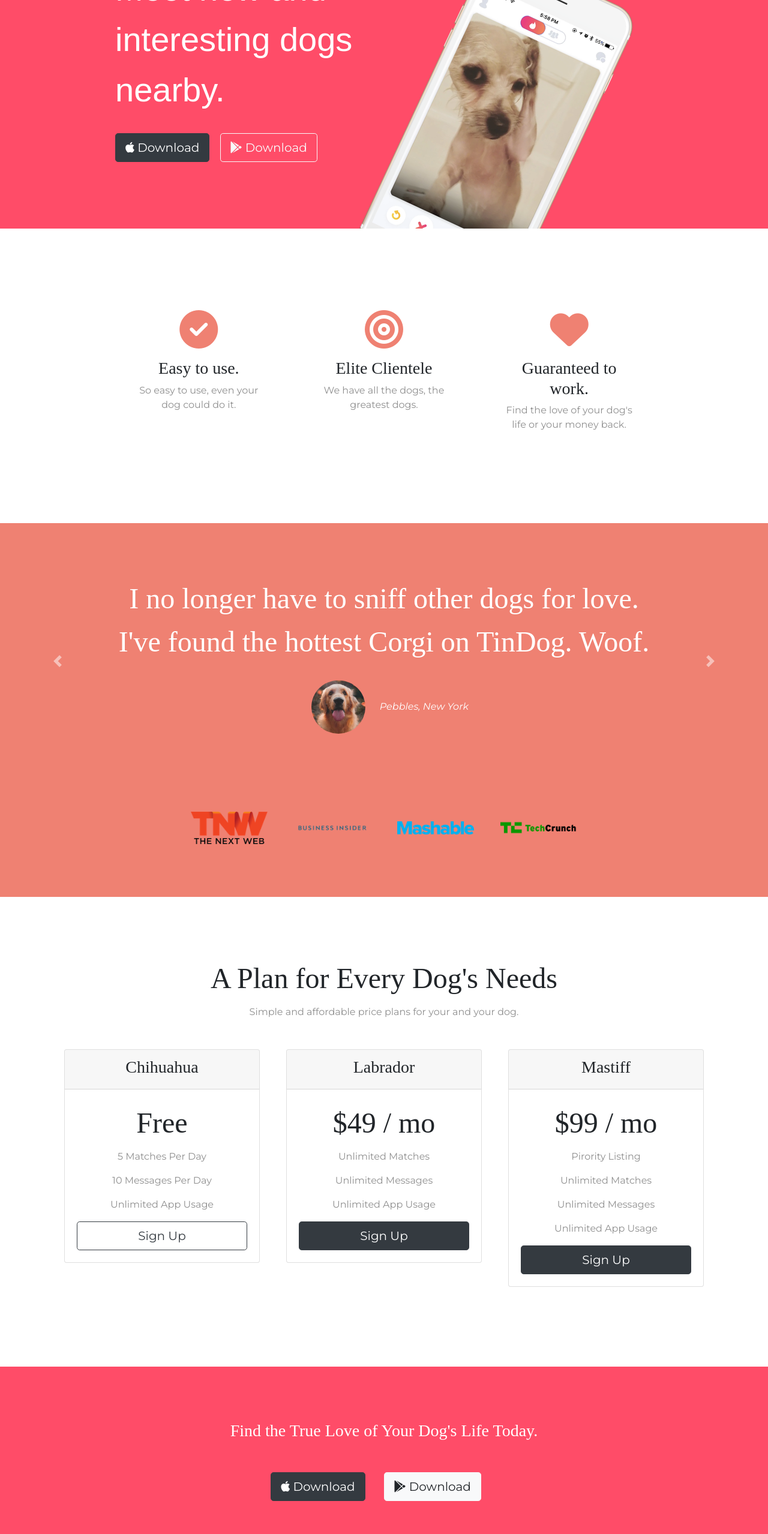
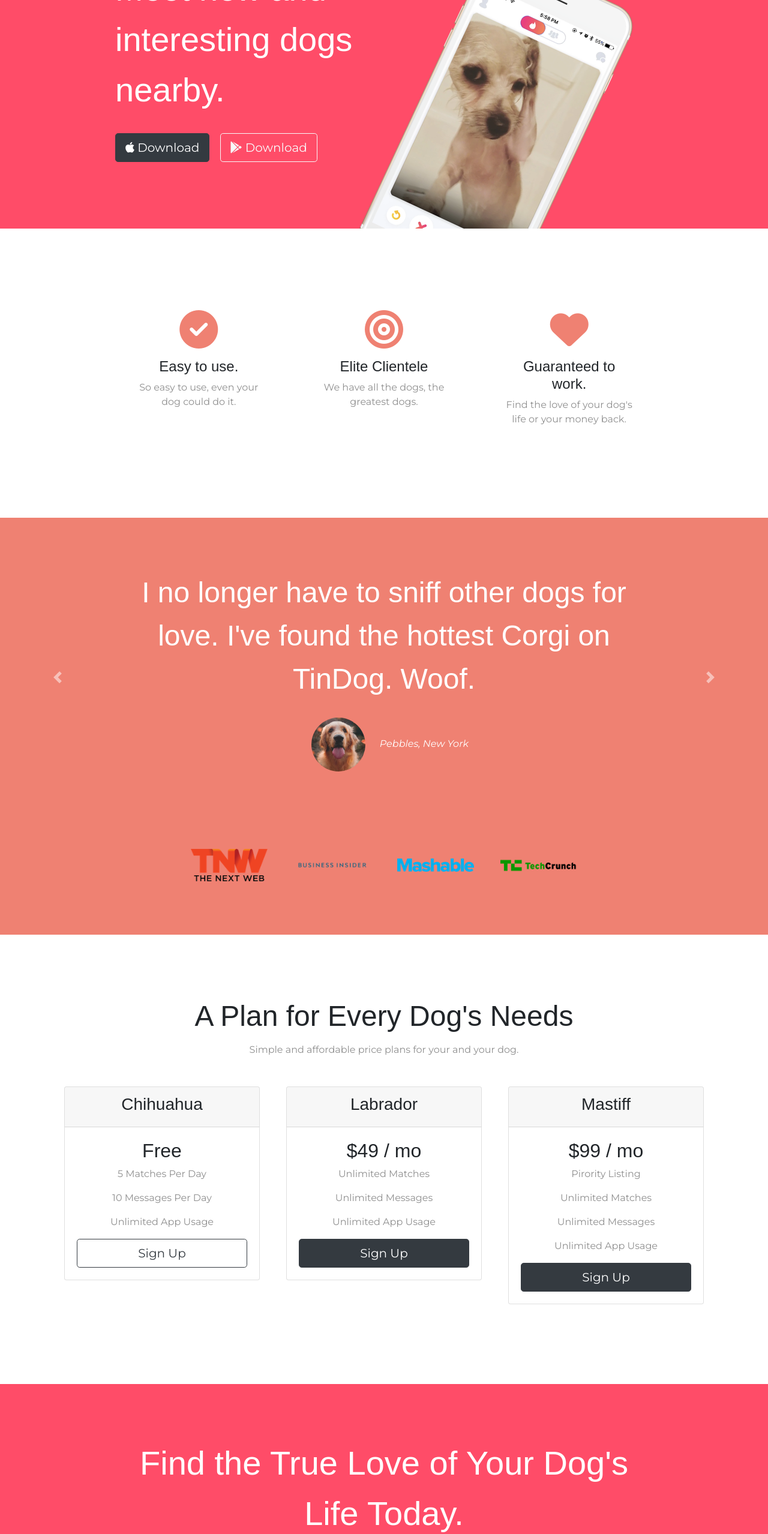
Before and after one commit to edwindhanjr/tindog, a plain HTML site: page index.html in a window 1280 px wide. Shown: the part 240-2797 px from the top of the page at 60% size. Drawn offline with nearby package versions, Linux system fonts and the light colour scheme.

Commit message:
Code Refactored and Finalized website!!!

```diff
--- a/css/styles.css
+++ b/css/styles.css
@@ -1,35 +1,43 @@
 body {
     font-family: "Montserrat";
-}
-#title {
-    background-color: #ff4c68;
-    color: #fff;
+    text-align: center;
 }
 
-.container-fluid {
-    padding: 3% 15% 7%;
-}
-
-h1 {
-    font-family: 'Montserrat-Black', sans-serif;
-    font-size: 3.5rem;
-    line-height: 1.5;
-
-}
-
-h2 {
-    font-family: "Montserrat-Bold";
-    font-size: 3rem;
-    line-height: 1.5;
-}
-
-h3 {
-    font-family: "Montserrat-Bold";
+h1, h2, h3, h4, h5, h6 {
+    font-family: 'Montserrat-Bold', sans-serif;
 }
 
 p{
     color: #8f8f8f;
 }
+
+/* Headings Section  */
+.big-heading {
+    font-size: 3.5rem;
+    line-height: 1.5;
+}
+
+.section-heading{
+font-size: 3rem;
+line-height: 1.5;
+}
+
+.container-fluid {
+    padding: 7% 15%;
+}
+
+/* Sections */
+
+.colored-section {
+    background-color: #ff4c68;
+    color: #fff;
+}
+
+.white-section {
+    background-color: #fff;
+}
+
+
 
 /* Navigation Bar */
 
@@ -52,14 +60,15 @@ p{
     font-family: "Montserrat-Light";
 }
 
-/* Download buttons */
 
-.download-button {
-    margin: 5% 3% 5% 0;
+
+
+/* Title section */
+
+#title .container-fluid {
+    padding: 3% 15% 7%;
+    text-align: left;
 }
-
-/* Title image */
-
 .title-image{
     width: 60%;
     transform: rotate(25deg);
@@ -67,16 +76,24 @@ p{
     right: 30%;
 }
 
+/* Download buttons */
+
+.download-button {
+    margin: 5% 3% 5% 0;
+}
+
+
 /* Features Section */
 
 #features {
-    padding: 7% 15%;
-    background-color: #fff;
     position: relative;
 }
 
+.feature-title{
+    font-size: 1.5rem;
+}
+
 .feature-box{
-    text-align: center;
     padding: 5%;
 }
 
@@ -92,10 +109,13 @@ p{
 /* Testimonials section */
 
 #testimonials {
-    text-align: center;
     background-color:#ef8172;
-    color: #fff;
 
+}
+
+.testimonial-text{
+    font-size: 3rem;
+    line-height: 1.5;
 }
 
 .testimonial-image {
@@ -104,13 +124,8 @@ p{
     margin: 20px;
 }
 
-.carousel-item {
-    padding: 7% 15%;
-}
-
 #press {
     background-color: #ef8172;
-    text-align: center;
     padding-bottom: 3%;
 }
 
@@ -124,7 +139,11 @@ p{
 
 #pricing{
     padding: 100px;
-    text-align: center;
+}
+
+#price-text{
+    font-size: 3rem;
+    line-height: 1.5;
 }
 
 .pricing-column{
@@ -132,25 +151,10 @@ p{
 }
 
 /* CTA Section  */
-#cta {
-    background-color: #ff4c68;
-    color: #fff;
-    padding: 7% 15%;
-    text-align: center;
-}
-#cta-heading{
-    font-family: "Montserrat-Black";
-    font-size: 3.5rem;
-    line-height: 1.5;
-}
+
 
 
 /* Footer section */
-
-#footer{
-    padding: 7% 15%;
-    text-align: center;
-}
 
 .social-icon{
     margin: 20px 10px;
--- a/index.html
+++ b/index.html
@@ -39,7 +39,7 @@
   </head>
 
   <body>
-    <section id="title">
+    <section class="colored-section" id="title">
       <div class="container-fluid">
         <!-- Nav Bar -->
         <nav class="navbar navbar-expand-lg navbar-dark">
@@ -71,7 +71,7 @@
 
         <div class="row">
           <div class="col-lg-6">
-            <h1>Meet new and interesting dogs nearby.</h1>
+            <h1 class="big-heading">Meet new and interesting dogs nearby.</h1>
             <button type="button" class="btn btn-dark btn-lg download-button">
               <i class="fab fa-apple"></i> Download
             </button>
@@ -95,33 +95,35 @@
 
     <!-- Features -->
 
-    <section id="features">
+    <section class="white-section" id="features">
+      <div class="container-fluid">
         <div class="row">
           <div class="feature-box col-lg-4">
             <i class="icon fas fa-check-circle fa-4x"></i>
-          <h3>Easy to use.</h3>
+            <h3 class="feature-title">Easy to use.</h3>
             <p>So easy to use, even your dog could do it.</p>
           </div>
           <div class="feature-box col-lg-4">
             <i class="icon fas fa-bullseye fa-4x"></i>
-          <h3>Elite Clientele</h3>
+            <h3 class="feature-title">Elite Clientele</h3>
             <p>We have all the dogs, the greatest dogs.</p>
           </div>
           <div class="feature-box col-lg-4">
             <i class="icon fas fa-heart fa-4x"></i>
-          <h3>Guaranteed to work.</h3>
+            <h3 class="feature-title">Guaranteed to work.</h3>
             <p>Find the love of your dog's life or your money back.</p>
+          </div>
         </div>
       </div>
     </section>
 
     <!-- Testimonials -->
 
-    <section id="testimonials">
+    <section class="colored-section" id="testimonials">
       <div id="testimonial-carousel" class="carousel slide" data-ride="false">
         <div class="carousel-inner">
-          <div class="carousel-item active">
-            <h2>
+          <div class="carousel-item active container-fluid">
+            <h2 class="testimonial-text">
               I no longer have to sniff other dogs for love. I've found the
               hottest Corgi on TinDog. Woof.
             </h2>
@@ -132,7 +134,7 @@
             />
             <em>Pebbles, New York</em>
           </div>
-          <div class="carousel-item">
+          <div class="carousel-item container-fluid">
             <h2 class="testimonial-text">
               My dog used to be so lonely, but with TinDog's help, they've found
               the love of their life. I think.
@@ -168,7 +170,7 @@
 
     <!-- Press -->
 
-    <section id="press">
+    <section class="colored-section" id="press">
       <img class="press-logo" src="images/tnw.png" alt="tnw-logo" />
       <img
         class="press-logo"
@@ -181,19 +183,24 @@
 
     <!-- Pricing -->
 
-    <section id="pricing">
-      <h2>A Plan for Every Dog's Needs</h2>
+    <section class="white-section" id="pricing">
+      <h2 class="section-heading">A Plan for Every Dog's Needs</h2>
       <p>Simple and affordable price plans for your and your dog.</p>
       <div class="row">
         <div class="pricing-column col-lg-4 col-md-6">
           <div class="card">
             <div class="card-header"><h3>Chihuahua</h3></div>
             <div class="card-body">
-              <h2>Free</h2>
+              <h2 class="price-text">Free</h2>
               <p>5 Matches Per Day</p>
               <p>10 Messages Per Day</p>
               <p>Unlimited App Usage</p>
-              <button class="btn btn-lg btn-block btn-outline-dark" type="button">Sign Up</button>
+              <button
+                class="btn btn-lg btn-block btn-outline-dark"
+                type="button"
+              >
+                Sign Up
+              </button>
             </div>
           </div>
         </div>
@@ -201,11 +208,13 @@
           <div class="card">
             <div class="card-header"><h3>Labrador</h3></div>
             <div class="card-body">
-              <h2>$49 / mo</h2>
+              <h2 class="price-text">$49 / mo</h2>
               <p>Unlimited Matches</p>
               <p>Unlimited Messages</p>
               <p>Unlimited App Usage</p>
-              <button class="btn btn-lg btn-block btn-dark" type="button">Sign Up</button>
+              <button class="btn btn-lg btn-block btn-dark" type="button">
+                Sign Up
+              </button>
             </div>
           </div>
         </div>
@@ -213,12 +222,14 @@
           <div class="card">
             <div class="card-header"><h3>Mastiff</h3></div>
             <div class="card-body">
-              <h2>$99 / mo</h2>
+              <h2 class="price-text">$99 / mo</h2>
               <p>Pirority Listing</p>
               <p>Unlimited Matches</p>
               <p>Unlimited Messages</p>
               <p>Unlimited App Usage</p>
-              <button class="btn btn-lg btn-block btn-dark" type="button">Sign Up</button>
+              <button class="btn btn-lg btn-block btn-dark" type="button">
+                Sign Up
+              </button>
             </div>
           </div>
         </div>
@@ -227,20 +238,30 @@
 
     <!-- Call to Action -->
 
-    <section id="cta">
-      <h3 class="cta-heading">Find the True Love of Your Dog's Life Today.</h3>
-      <button class="btn btn-lg btn-dark download-button" type="button"><i class="fab fa-apple"></i> Download</button>
-      <button class="btn btn-lg btn-light download-button" type="button"><i class="fab fa-google-play"></i> Download</button>
+    <section class="colored-section" id="cta">
+      <div class="container-fluid">
+        <h3 class="big-heading">
+          Find the True Love of Your Dog's Life Today.
+        </h3>
+        <button class="btn btn-lg btn-dark download-button" type="button">
+          <i class="fab fa-apple"></i> Download
+        </button>
+        <button class="btn btn-lg btn-light download-button" type="button">
+          <i class="fab fa-google-play"></i> Download
+        </button>
+      </div>
     </section>
 
     <!-- Footer -->
 
-    <footer id="footer">
+    <footer class="white-section" id="footer">
+      <div class="container-fluid">
         <i class="social-icon fab fa-facebook-f"></i>
         <i class="social-icon fab fa-twitter"></i>
         <i class="social-icon fab fa-instagram"></i>
         <i class="social-icon fas fa-envelope-square"></i>
         <p>© Copyright 2018 TinDog</p>
+      </div>
     </footer>
   </body>
 </html>
```
Lines whose indentation alone changed are shown as unchanged.
